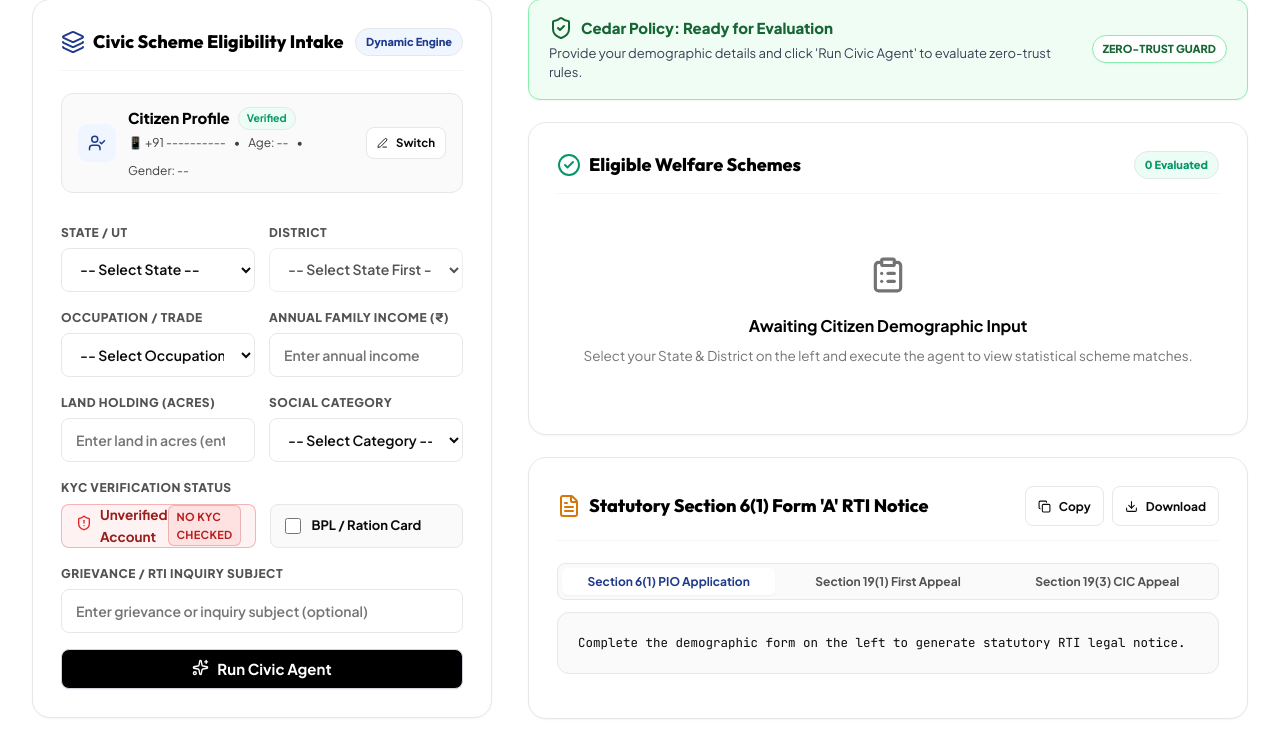
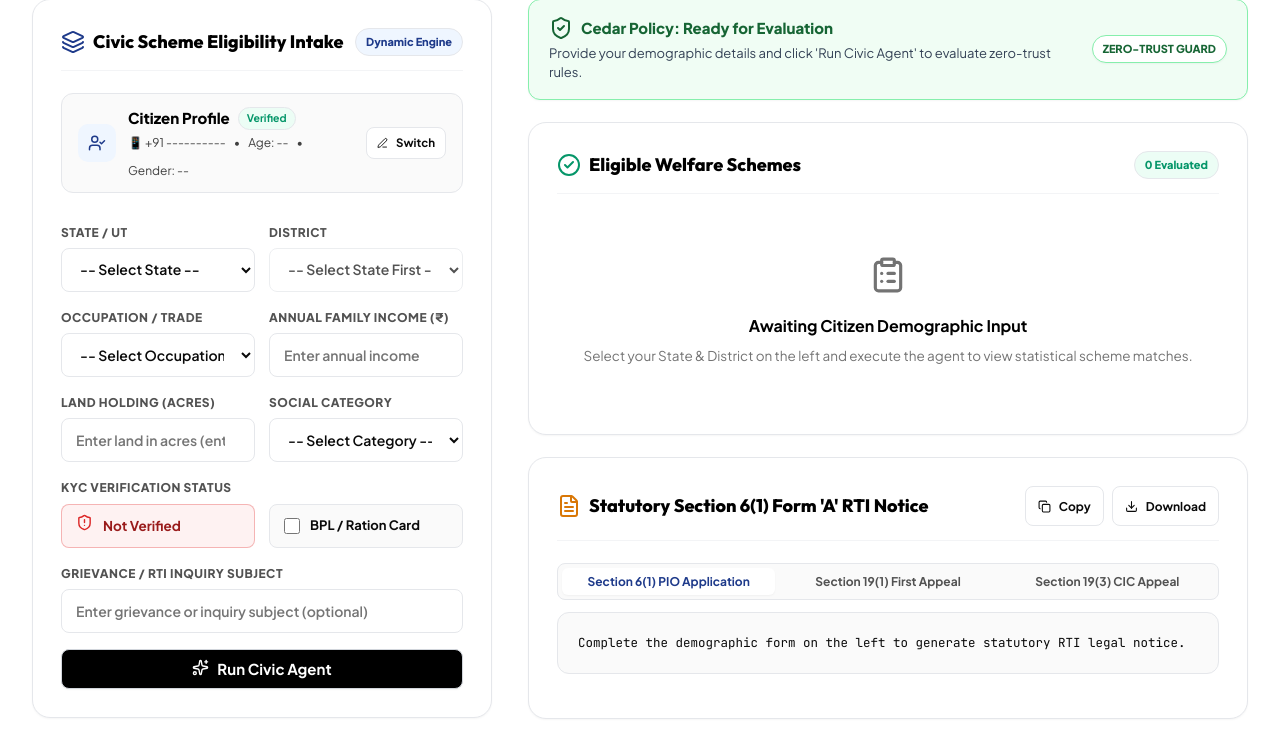
Before and after one commit to sushanth-arun/bharat-builds-first-commit, a Python web app: template backend/templates/index.html in a window 1280 px wide. Shown: the part 2125-2872 px from the top of the page. Run offline with Jinja, Linux system fonts and the light colour scheme; the template is opened without the code that fills it, so the values that code supplies are empty.

Commit message:
style(ui): streamline KYC status tile to clean single-line Verified or Not Verified format

```diff
--- a/backend/templates/index.html
+++ b/backend/templates/index.html
@@ -993,17 +993,21 @@
       animation: fadeIn 0.2s ease;
     }
 
-    /* Non-editable KYC Account Status Display */
+    /* Non-editable KYC Account Status Display (Clean single line) */
     .kyc-status-display-card {
       display: flex;
       align-items: center;
-      justify-content: space-between;
+      gap: 10px;
       height: 44px;
       padding: 0 14px;
       border-radius: var(--radius-sm);
       border: 1.5px solid var(--border-main);
       background: var(--bg-subtle);
       transition: all 0.2s ease;
+      white-space: nowrap;
+      overflow: hidden;
+      font-size: 13.5px;
+      font-weight: 700;
     }
     .kyc-status-display-card.verified {
       background: #ecfdf5;
@@ -1014,31 +1018,6 @@
       background: #fef2f2;
       border-color: rgba(220, 38, 38, 0.3);
       color: #991b1b;
-    }
-    .kyc-status-indicator {
-      display: flex;
-      align-items: center;
-      gap: 8px;
-      font-size: 13.5px;
-      font-weight: 700;
-    }
-    .kyc-status-pill {
-      font-size: 11px;
-      font-weight: 700;
-      padding: 2px 8px;
-      border-radius: 6px;
-      text-transform: uppercase;
-      letter-spacing: 0.3px;
-    }
-    .kyc-status-display-card.verified .kyc-status-pill {
-      background: #d1fae5;
-      color: #047857;
-      border: 1px solid rgba(4, 120, 87, 0.25);
-    }
-    .kyc-status-display-card.unverified .kyc-status-pill {
-      background: #fee2e2;
-      color: #b91c1c;
-      border: 1px solid rgba(185, 28, 28, 0.25);
     }
 
     /* Cedar Status Banner */
@@ -1640,14 +1619,11 @@
             <!-- KYC Account Status & BPL -->
             <div class="form-grid-2">
               <div class="form-field-group">
-                <label class="field-label">KYC Verification Status</label>
+                <label class="field-label" for="citizenKYCSelect">KYC Verification Status</label>
                 <input type="hidden" id="citizenKYCSelect" name="kyc_level" value="unverified" />
                 <div id="citizenKycStatusCard" class="kyc-status-display-card unverified">
-                  <div class="kyc-status-indicator">
-                    <span id="kycStatusIcon"><i data-lucide="shield-alert" style="width:16px; height:16px; color:#dc2626;"></i></span>
-                    <span id="kycStatusText">Unverified Account</span>
-                  </div>
-                  <span id="kycStatusPill" class="kyc-status-pill">No KYC Checked</span>
+                  <span id="kycStatusIcon"><i data-lucide="shield-alert" style="width:17px; height:17px; color:#dc2626; flex-shrink:0;"></i></span>
+                  <span id="kycStatusText">Not Verified</span>
                 </div>
               </div>
               <div class="form-field-group" style="justify-content:flex-end;">
@@ -2481,24 +2457,20 @@ Applicant Signature: ${p.name}` : null;
           const kycCard = document.getElementById("citizenKycStatusCard");
           const kycIcon = document.getElementById("kycStatusIcon");
           const kycText = document.getElementById("kycStatusText");
-          const kycPill = document.getElementById("kycStatusPill");
-
           const isVerified = Boolean(session.is_verified || session.aadhaar_verified || session.digilocker_verified || session.kyc_level === "digilocker" || session.kyc_level === "aadhaar_otp");
           const kycLevel = session.kyc_level || (isVerified ? "digilocker" : "unverified");
 
           if (kycSel) kycSel.value = kycLevel;
 
-          if (kycCard && kycText && kycPill && kycIcon) {
+          if (kycCard && kycText && kycIcon) {
             if (isVerified) {
               kycCard.className = "kyc-status-display-card verified";
-              kycIcon.innerHTML = '<i data-lucide="shield-check" style="width:16px; height:16px; color:#059669;"></i>';
-              kycText.textContent = "Verified Account";
-              kycPill.textContent = (session.kyc_level === "aadhaar_otp" ? "Aadhaar e-KYC" : "DigiLocker Verified");
+              kycIcon.innerHTML = '<i data-lucide="shield-check" style="width:17px; height:17px; color:#059669; flex-shrink:0;"></i>';
+              kycText.textContent = "Verified";
             } else {
               kycCard.className = "kyc-status-display-card unverified";
-              kycIcon.innerHTML = '<i data-lucide="shield-alert" style="width:16px; height:16px; color:#dc2626;"></i>';
-              kycText.textContent = "Unverified Account";
-              kycPill.textContent = "No KYC Checked";
+              kycIcon.innerHTML = '<i data-lucide="shield-alert" style="width:17px; height:17px; color:#dc2626; flex-shrink:0;"></i>';
+              kycText.textContent = "Not Verified";
             }
           }
 
```
